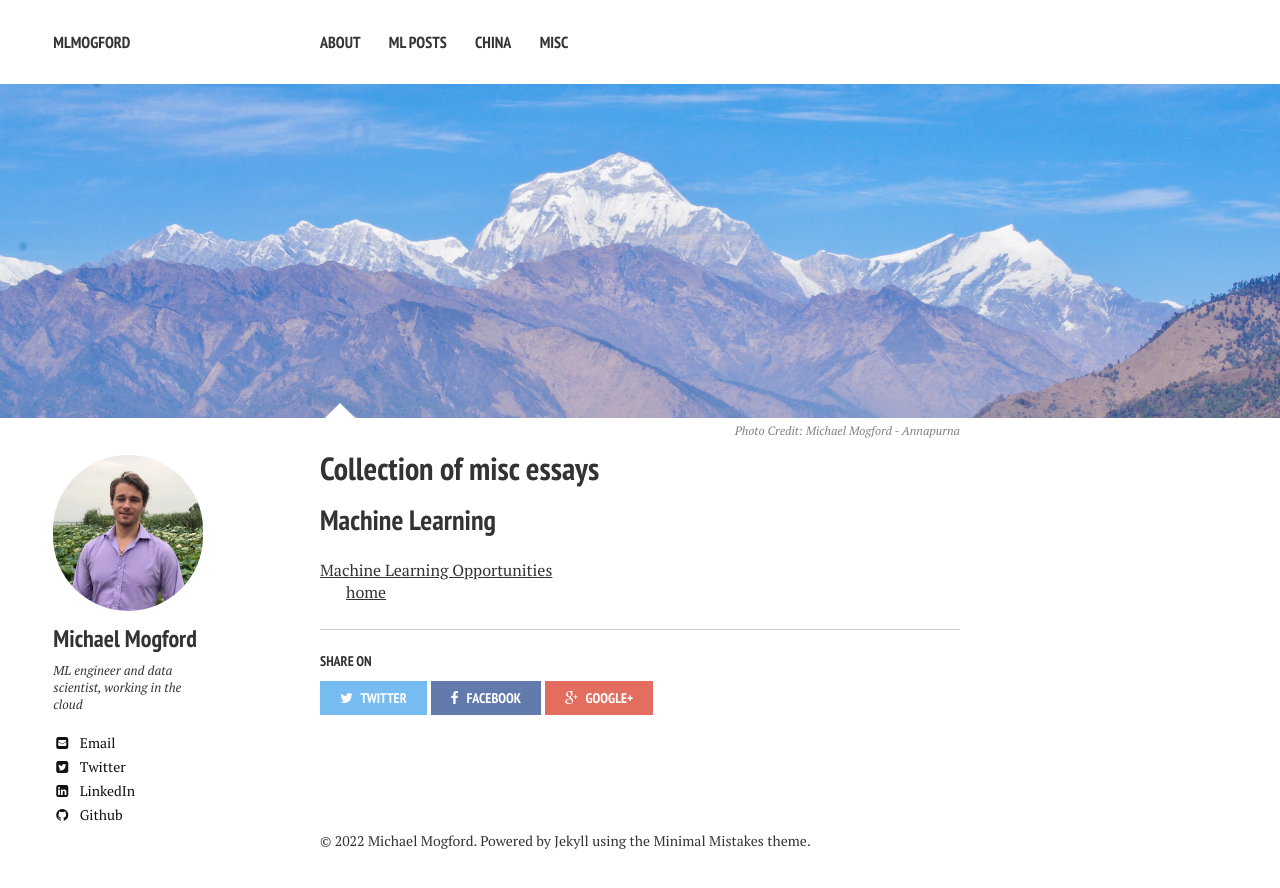
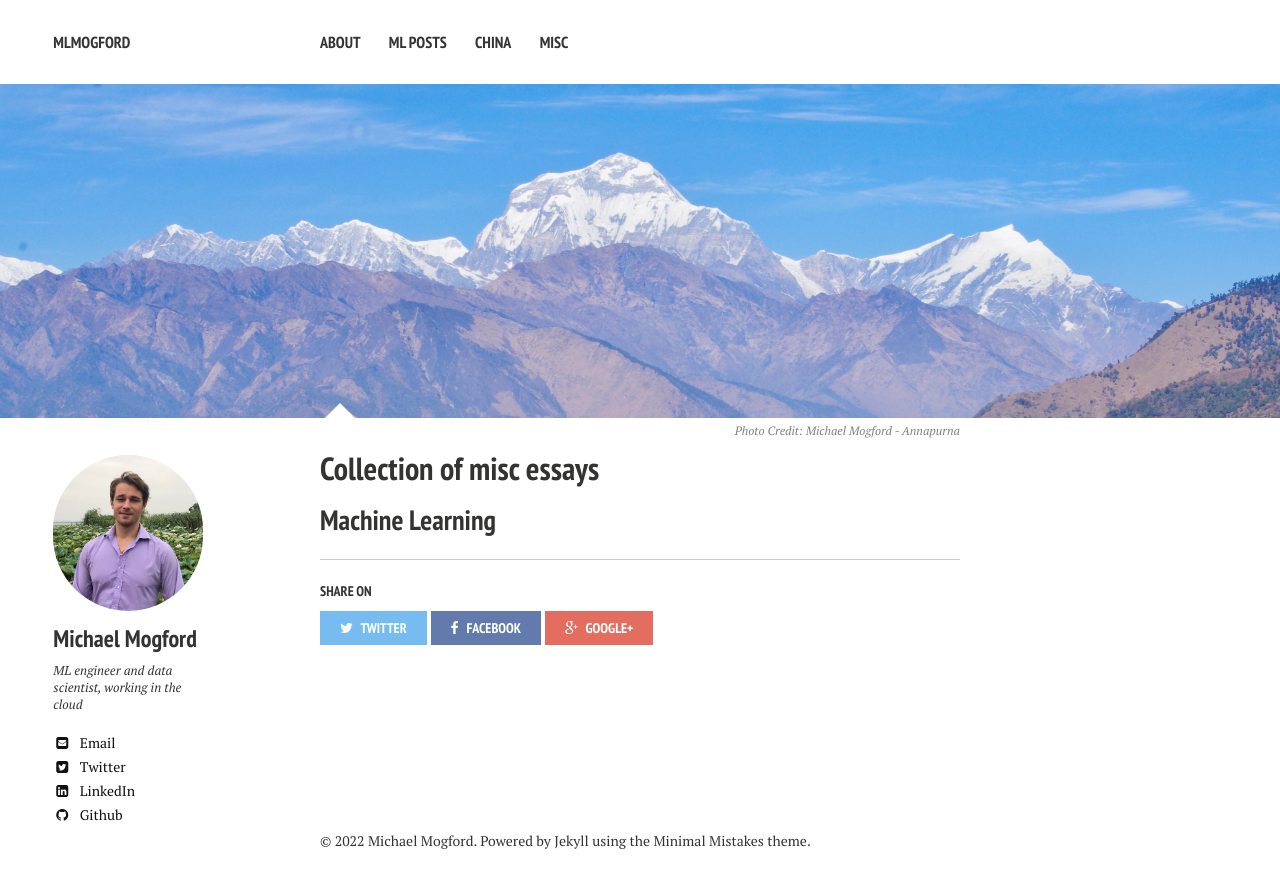
Before and after one commit to MLMogford/MLMogford.github.io, a Jekyll site: the page built from misc/index.md, in a window 1280 px wide. Shown: the top 888 px of the page. Built offline with Jekyll 4.4.1, drawn with Linux system fonts in a browser that asks for light colours; nearby versions of some CDN libraries.

Commit message:
Update index.md

```diff
--- a/misc/index.md
+++ b/misc/index.md
@@ -13,9 +13,3 @@ image:
 
 
 ## Machine Learning
-
-[Machine Learning Opportunities](./ml/machine-learning-opportunities)
-
-
-
-[home](./)
```
